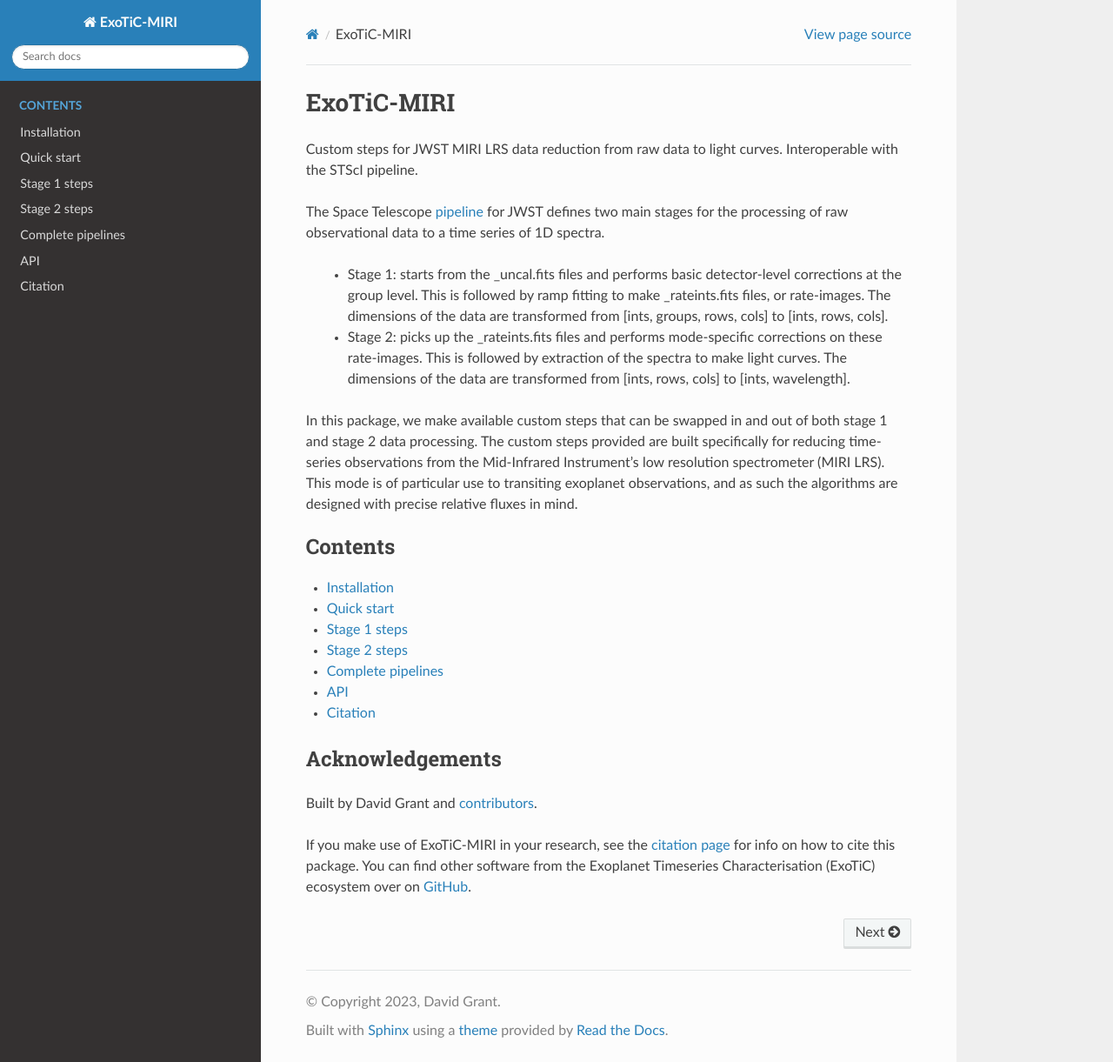
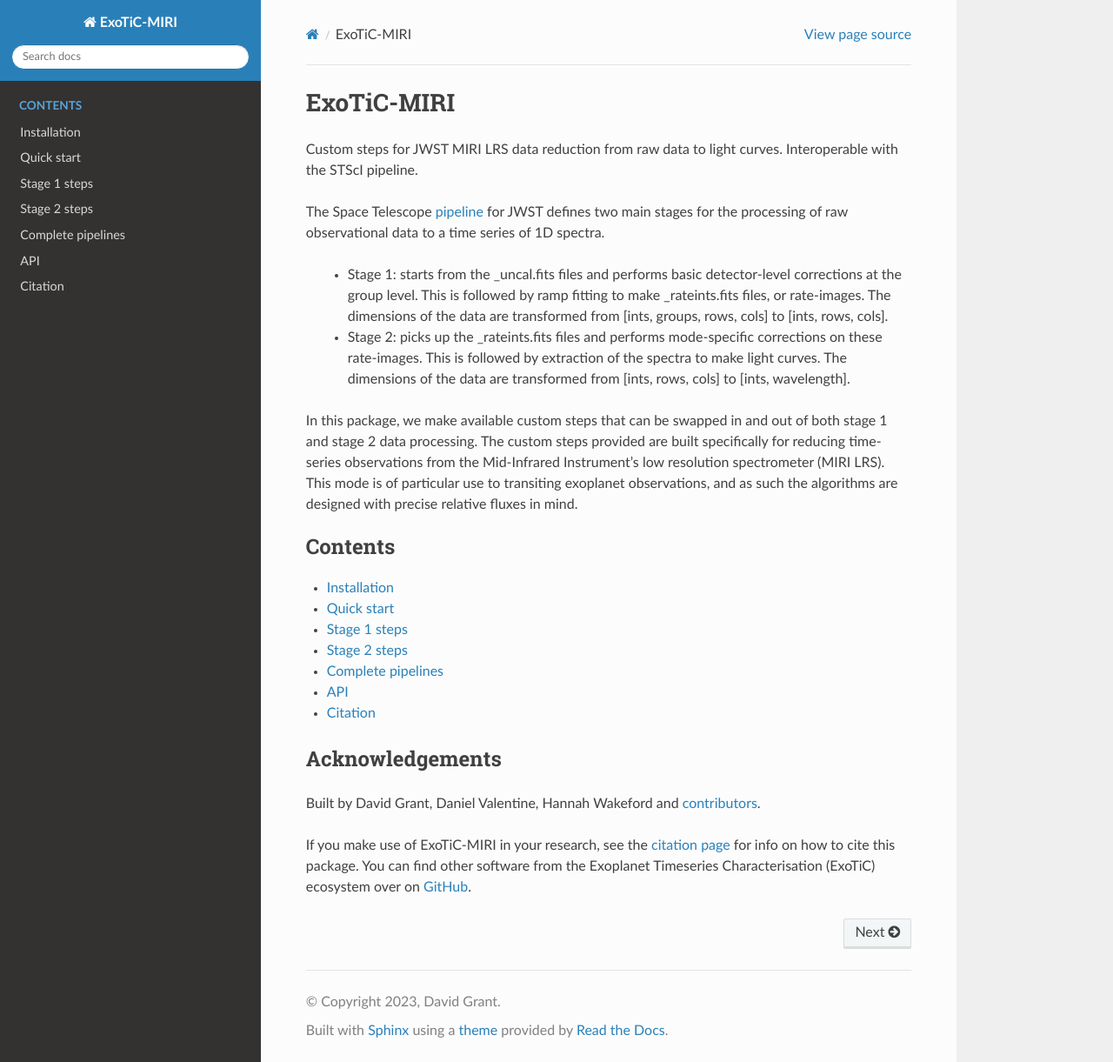
Before and after one commit to Exo-TiC/ExoTiC-MIRI, a Sphinx documentation site: the page built from docs/source/index.rst, in a window 1280 px wide and 1221 px high. Shown: the whole window at 87% size. Built offline with Sphinx 7.4.7 and the Read the Docs theme 2.0.0, drawn with Linux system fonts in a browser that asks for light colours.

Commit message:
Update index.rst with collabs.

```diff
--- a/docs/source/index.rst
+++ b/docs/source/index.rst
@@ -37,7 +37,7 @@
 Acknowledgements
 ----------------
 
-Built by David Grant and
+Built by David Grant, Daniel Valentine, Hannah Wakeford and
 `contributors <https://github.com/Exo-TiC/ExoTiC-MIRI/graphs/contributors>`_.
 
 If you make use of ExoTiC-MIRI in your research, see the :doc:`citation
```
